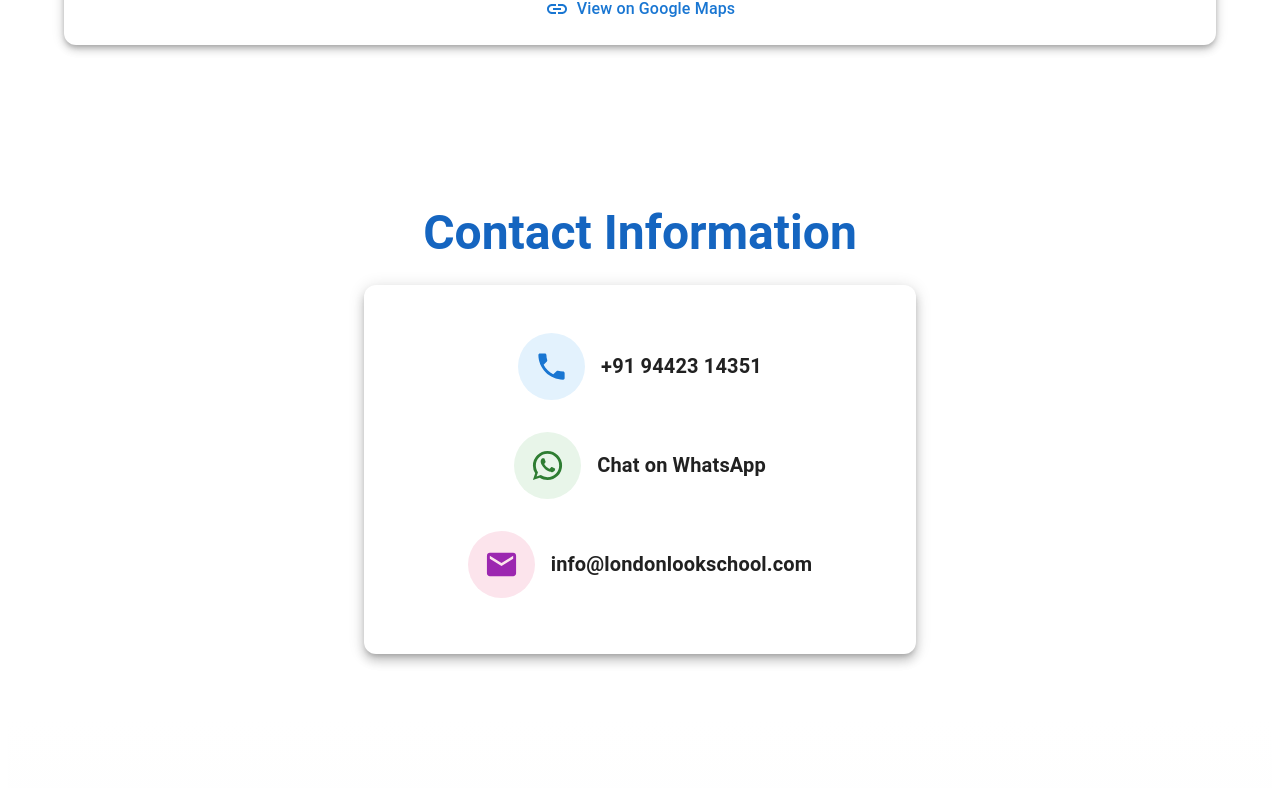
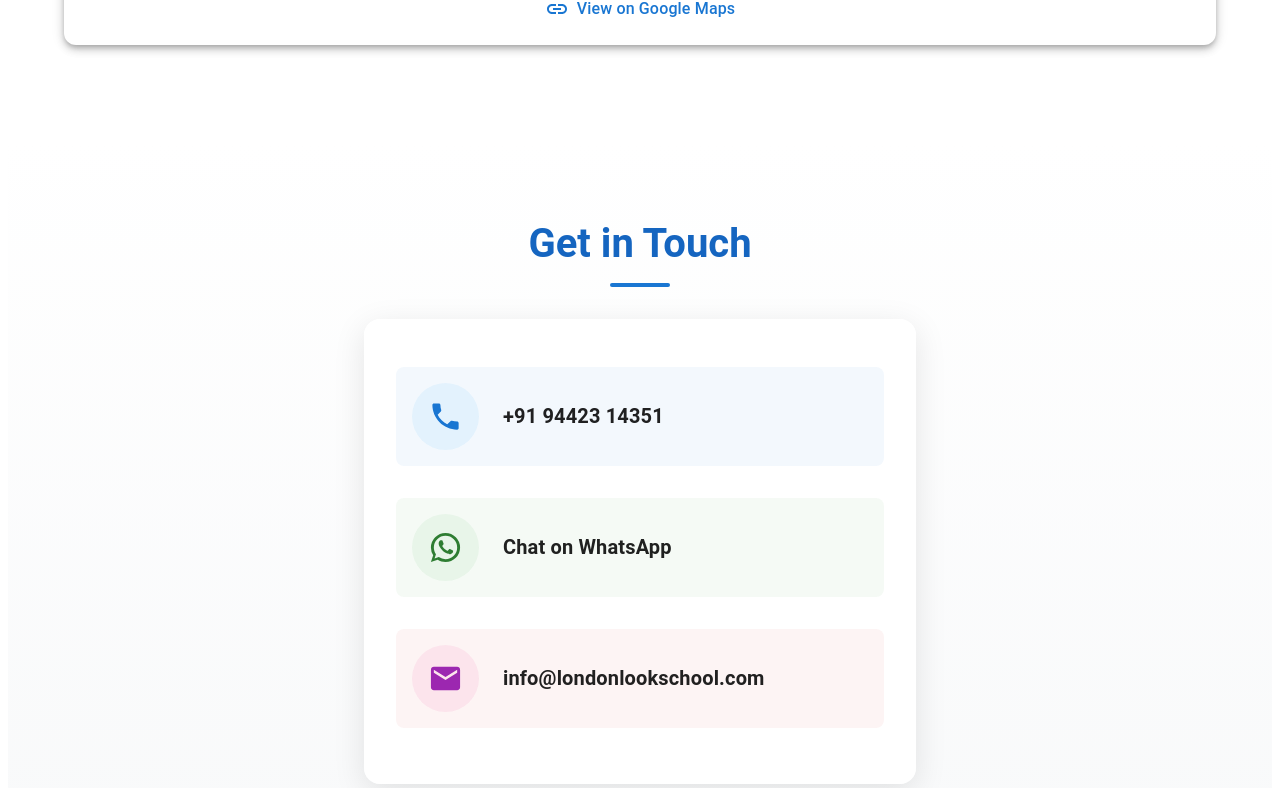
Before and after one commit to kaviraj-m/londonlook-website, a React (Vite) app: page /contact in a window 1280 px wide. Shown: the part 736-1524 px from the top of the page. Built offline with nearby package versions, Linux system fonts and the light colour scheme.

Commit message:
Update contact components and improve design

```diff
--- a/src/components/contact/ContactInformation.tsx
+++ b/src/components/contact/ContactInformation.tsx
@@ -7,8 +7,8 @@ export default function ContactInformation() {
   return (
     <Box
       sx={{
-        background: "fff",
-        py: 8,
+        background: "linear-gradient(to bottom, #ffffff, #f8f9fa)",
+        py: 10,
         display: "flex",
         justifyContent: "center",
       }}
@@ -20,27 +20,71 @@ export default function ContactInformation() {
           textAlign="center"
           color="primary.dark"
           gutterBottom
-          sx={{ mb: 3 }}
+          sx={{
+            mb: 4,
+            fontSize: { xs: '2rem', md: '2.5rem' },
+            position: 'relative',
+            '&:after': {
+              content: '""',
+              display: 'block',
+              width: '60px',
+              height: '4px',
+              backgroundColor: 'primary.main',
+              margin: '15px auto',
+              borderRadius: '2px'
+            }
+          }}
         >
-          Contact Information
+          Get in Touch
         </Typography>
 
-        <Card sx={{ borderRadius: 3, boxShadow: 7, overflow: "hidden", p: 4 }}>
+        <Card
+          sx={{
+            borderRadius: 4,
+            boxShadow: '0 8px 32px rgba(0,0,0,0.1)',
+            overflow: "hidden",
+            p: 4,
+            background: 'rgba(255,255,255,0.9)',
+            backdropFilter: 'blur(10px)',
+            transition: 'transform 0.3s ease-in-out',
+            '&:hover': {
+              transform: 'translateY(-5px)',
+              boxShadow: '0 12px 48px rgba(0,0,0,0.15)'
+            }
+          }}
+        >
           <CardContent sx={{ textAlign: "center" }}>
             <Stack spacing={4} alignItems="center">
 
               {/* Phone Number */}
               <Stack
                 direction="row"
-                spacing={2}
+                spacing={3}
                 alignItems="center"
                 sx={{
                   width: "100%",
-                  justifyContent: "center",
-                  "&:hover a": { color: "#1976D2" },
+                  p: 2,
+                  borderRadius: 2,
+                  backgroundColor: 'rgba(25, 118, 210, 0.05)',
+                  transition: 'all 0.3s ease',
+                  '&:hover': {
+                    backgroundColor: 'rgba(25, 118, 210, 0.1)',
+                    transform: 'translateX(10px)'
+                  }
                 }}
               >
-                <IconButton color="primary" href="tel:9442314351" sx={{ backgroundColor: "#e3f2fd", p: 2 }}>
+                <IconButton
+                  color="primary"
+                  href="tel:9442314351"
+                  sx={{
+                    backgroundColor: "#e3f2fd",
+                    p: 2,
+                    transition: 'all 0.3s ease',
+                    '&:hover': {
+                      transform: 'rotate(15deg)'
+                    }
+                  }}
+                >
                   <PhoneIcon fontSize="large" />
                 </IconButton>
                 <Typography variant="h6" fontWeight={600}>
@@ -53,15 +97,33 @@ export default function ContactInformation() {
               {/* WhatsApp */}
               <Stack
                 direction="row"
-                spacing={2}
+                spacing={3}
                 alignItems="center"
                 sx={{
                   width: "100%",
-                  justifyContent: "center",
-                  "&:hover a": { color: "#43A047" },
+                  p: 2,
+                  borderRadius: 2,
+                  backgroundColor: 'rgba(67, 160, 71, 0.05)',
+                  transition: 'all 0.3s ease',
+                  '&:hover': {
+                    backgroundColor: 'rgba(67, 160, 71, 0.1)',
+                    transform: 'translateX(10px)'
+                  }
                 }}
               >
-                <IconButton color="success" href="https://wa.me/9442314351" target="_blank" sx={{ backgroundColor: "#e8f5e9", p: 2 }}>
+                <IconButton
+                  color="success"
+                  href="https://wa.me/9442314351"
+                  target="_blank"
+                  sx={{
+                    backgroundColor: "#e8f5e9",
+                    p: 2,
+                    transition: 'all 0.3s ease',
+                    '&:hover': {
+                      transform: 'rotate(15deg)'
+                    }
+                  }}
+                >
                   <WhatsAppIcon fontSize="large" />
                 </IconButton>
                 <Typography variant="h6" fontWeight={600}>
@@ -74,15 +136,32 @@ export default function ContactInformation() {
               {/* Email */}
               <Stack
                 direction="row"
-                spacing={2}
+                spacing={3}
                 alignItems="center"
                 sx={{
                   width: "100%",
-                  justifyContent: "center",
-                  "&:hover a": { color: "#D32F2F" },
+                  p: 2,
+                  borderRadius: 2,
+                  backgroundColor: 'rgba(211, 47, 47, 0.05)',
+                  transition: 'all 0.3s ease',
+                  '&:hover': {
+                    backgroundColor: 'rgba(211, 47, 47, 0.1)',
+                    transform: 'translateX(10px)'
+                  }
                 }}
               >
-                <IconButton color="secondary" href="mailto:info@londonlookschool.com" sx={{ backgroundColor: "#fce4ec", p: 2 }}>
+                <IconButton
+                  color="secondary"
+                  href="mailto:info@londonlookschool.com"
+                  sx={{
+                    backgroundColor: "#fce4ec",
+                    p: 2,
+                    transition: 'all 0.3s ease',
+                    '&:hover': {
+                      transform: 'rotate(15deg)'
+                    }
+                  }}
+                >
                   <EmailIcon fontSize="large" />
                 </IconButton>
                 <Typography variant="h6" fontWeight={600}>
```
